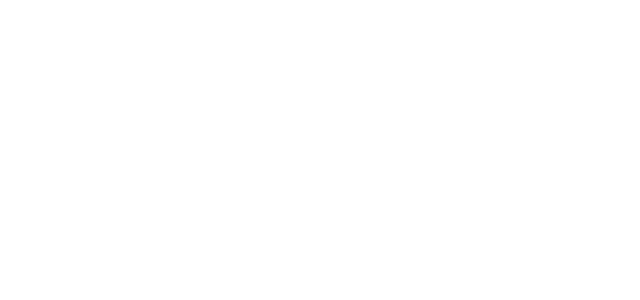
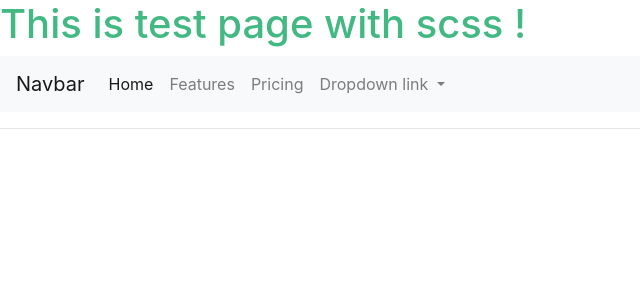
Before and after one commit to belliwu/arms-dev-v1.0, a Vue app: page /test in a window 1280 px wide. Shown: the top 300 px of the page, without its empty margins (0-640 px from the left). Built offline with nearby package versions, Linux system fonts and the light colour scheme.

Commit message:
Inset bootstrap SCSS

```diff
--- a/index.html
+++ b/index.html
@@ -1,12 +1,16 @@
 <!DOCTYPE html>
 <html>
+
 <head>
   <meta charset="utf-8">
   <meta name="viewport" content="width=device-width,initial-scale=1.0">
   <title>arms-dev-v1.0</title>
+  <link href='http://fonts.googleapis.com/css?family=Yanone+Kaffeesatz' rel='stylesheet' type='text/css'>
 </head>
+
 <body>
   <div id="app"></div>
   <!-- built files will be auto injected -->
 </body>
+
 </html>
--- a/package.json
+++ b/package.json
@@ -35,6 +35,7 @@
     "friendly-errors-webpack-plugin": "^1.6.1",
     "html-webpack-plugin": "^2.30.1",
     "node-notifier": "^5.1.2",
+    "node-sass": "^4.9.2",
     "optimize-css-assets-webpack-plugin": "^3.2.0",
     "ora": "^1.2.0",
     "popper.js": "^1.14.3",
@@ -43,6 +44,7 @@
     "postcss-loader": "^2.0.8",
     "postcss-url": "^7.2.1",
     "rimraf": "^2.6.0",
+    "sass-loader": "^7.0.3",
     "semver": "^5.3.0",
     "shelljs": "^0.7.6",
     "uglifyjs-webpack-plugin": "^1.1.1",
--- a/src/App.vue
+++ b/src/App.vue
@@ -1,23 +1,14 @@
 <template>
   <div id="app">
-    <!-- <img src="./assets/logo.png"> -->
     <router-view/>
   </div>
 </template>
 
 <script>
-  export default {
-    name: "App"
-  };
+export default {
+  name: "App"
+};
 </script>
 
 <style>
-  #app {
-    font-family: "Avenir", Helvetica, Arial, sans-serif;
-    -webkit-font-smoothing: antialiased;
-    -moz-osx-font-smoothing: grayscale;
-    text-align: center;
-    color: #2c3e50;
-    margin-top: 60px;
-  }
 </style>
--- /dev/null
+++ b/src/assets/css/myScss.scss
@@ -0,0 +1,5 @@
+$vue-color: #42b983;
+
+h1 {
+  color: $vue-color;
+}
--- a/src/components/TestPage.vue
+++ b/src/components/TestPage.vue
@@ -1,5 +1,6 @@
 <template>
   <div class="hello">
+    <h1>This is test page with scss !</h1>
     <nav class="navbar navbar-expand-lg navbar-light bg-light">
       <a class="navbar-brand" href="#">Navbar</a>
       <button class="navbar-toggler" type="button" data-toggle="collapse" data-target="#navbarNavDropdown" aria-controls="navbarNavDropdown" aria-expanded="false" aria-label="Toggle navigation">
@@ -31,6 +32,8 @@
         </ul>
       </div>
     </nav>
+    <hr>
+
   </div>
 </template>
 
@@ -38,7 +41,7 @@
 export default {};
 </script>
 
-
 <!-- Add "scoped" attribute to limit CSS to this component only -->
-<style scoped>
+<style lang="scss">
+@import "@/assets/css/myScss.scss";
 </style>
--- a/src/main.js
+++ b/src/main.js
@@ -9,6 +9,7 @@
 import jQuery from "jquery";
 let bootstrap = require("bootstrap");
 import "bootstrap/dist/css/bootstrap.css";
+import "bootstrap/scss/bootstrap.scss";
 
 //---------- Import font-awesome  -----------------
 import "font-awesome/css/font-awesome.min.css";
--- a/src/router/index.js
+++ b/src/router/index.js
@@ -1,5 +1,7 @@
 import Vue from 'vue'
 import Router from 'vue-router'
+
+import Home from '@/views/layout/Home'
 import TestPage from '@/components/TestPage'
 
 Vue.use(Router)
@@ -9,6 +11,11 @@
   routes: [
     {
       path: '/',
+      name: 'Home',
+      component: Home
+    },
+    {
+      path: '/test',
       name: 'TestPage',
       component: TestPage
     }
```
Also changed, not shown: 3 other files (tests, documents, lock files or other folders). Lines whose indentation alone changed are shown as unchanged.
